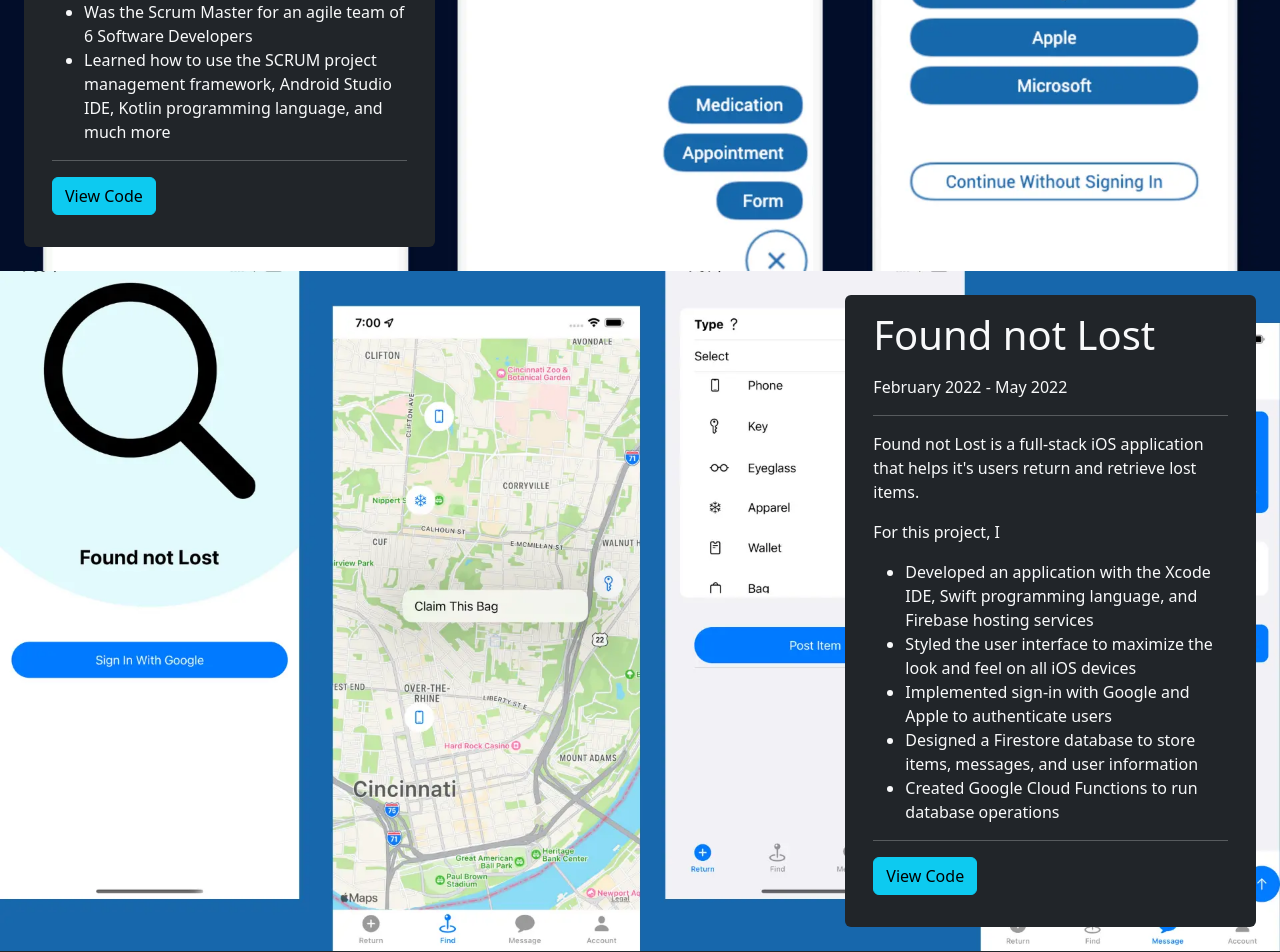
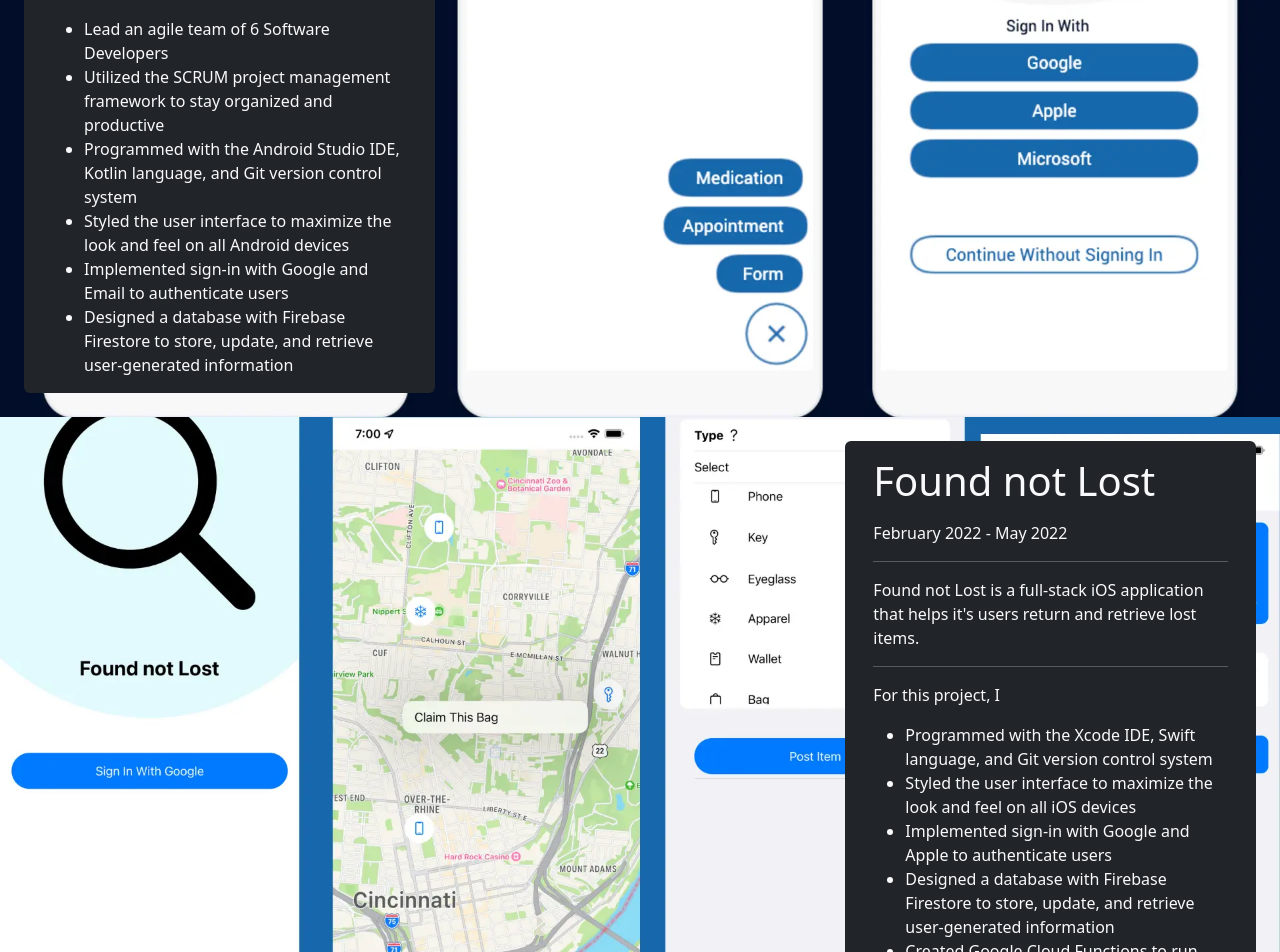
Before and after one commit to nathan-wick/nathan-wick-old, a React (Create React App) app in the folder nathan-wick/: page /projects in a window 1280 px wide. Shown: the part 540-1492 px from the top of the page. Built offline with nearby package versions, Linux system fonts and the light colour scheme.

Commit message:
Update Projects View

```diff
--- a/nathan-wick/src/components/views/Projects.tsx
+++ b/nathan-wick/src/components/views/Projects.tsx
@@ -1,5 +1,4 @@
 import { Helmet } from 'react-helmet';
-import { Button } from 'react-bootstrap';
 import Content from '../Content';
 import Header from '../Header';
 import MedPromptBackground from '../../assets/images/backgrounds/medprompt.webp';
@@ -11,20 +10,18 @@
             <p>
                 MedPrompt is a native Android application that helps it's users keep track of medications and doctors appointments.
             </p>
+            <hr />
             <p>
                 For this project, I
             </p>
             <ul>
-                <li>Was the Scrum Master for an agile team of 6 Software Developers</li>
-                <li>Learned how to use the SCRUM project management framework, Android Studio IDE, Kotlin programming language, and much more</li>
+                <li>Lead an agile team of 6 Software Developers</li>
+                <li>Utilized the SCRUM project management framework to stay organized and productive</li>
+                <li>Programmed with the Android Studio IDE, Kotlin language, and Git version control system</li>
+                <li>Styled the user interface to maximize the look and feel on all Android devices</li>
+                <li>Implemented sign-in with Google and Email to authenticate users</li>
+                <li>Designed a database with Firebase Firestore to store, update, and retrieve user-generated information</li>
             </ul>
-            <hr />
-            <Button
-                variant='info'
-                href={`https://github.com/nathan-wick/medprompt`}
-                className='mb-3'>
-                View Code
-            </Button>
         </>
     );
 };
@@ -35,23 +32,17 @@
             <p>
                 Found not Lost is a full-stack iOS application that helps it's users return and retrieve lost items.
             </p>
+            <hr />
             <p>
                 For this project, I
             </p>
             <ul>
-                <li>Developed an application with the Xcode IDE, Swift programming language, and Firebase hosting services</li>
+                <li>Programmed with the Xcode IDE, Swift language, and Git version control system</li>
                 <li>Styled the user interface to maximize the look and feel on all iOS devices</li>
                 <li>Implemented sign-in with Google and Apple to authenticate users</li>
-                <li>Designed a Firestore database to store items, messages, and user information</li>
+                <li>Designed a database with Firebase Firestore to store, update, and retrieve user-generated information</li>
                 <li>Created Google Cloud Functions to run database operations</li>
             </ul>
-            <hr />
-            <Button
-                variant='info'
-                href={`https://github.com/nathan-wick/found-not-lost`}
-                className='mb-3'>
-                View Code
-            </Button>
         </>
     );
 };
```
